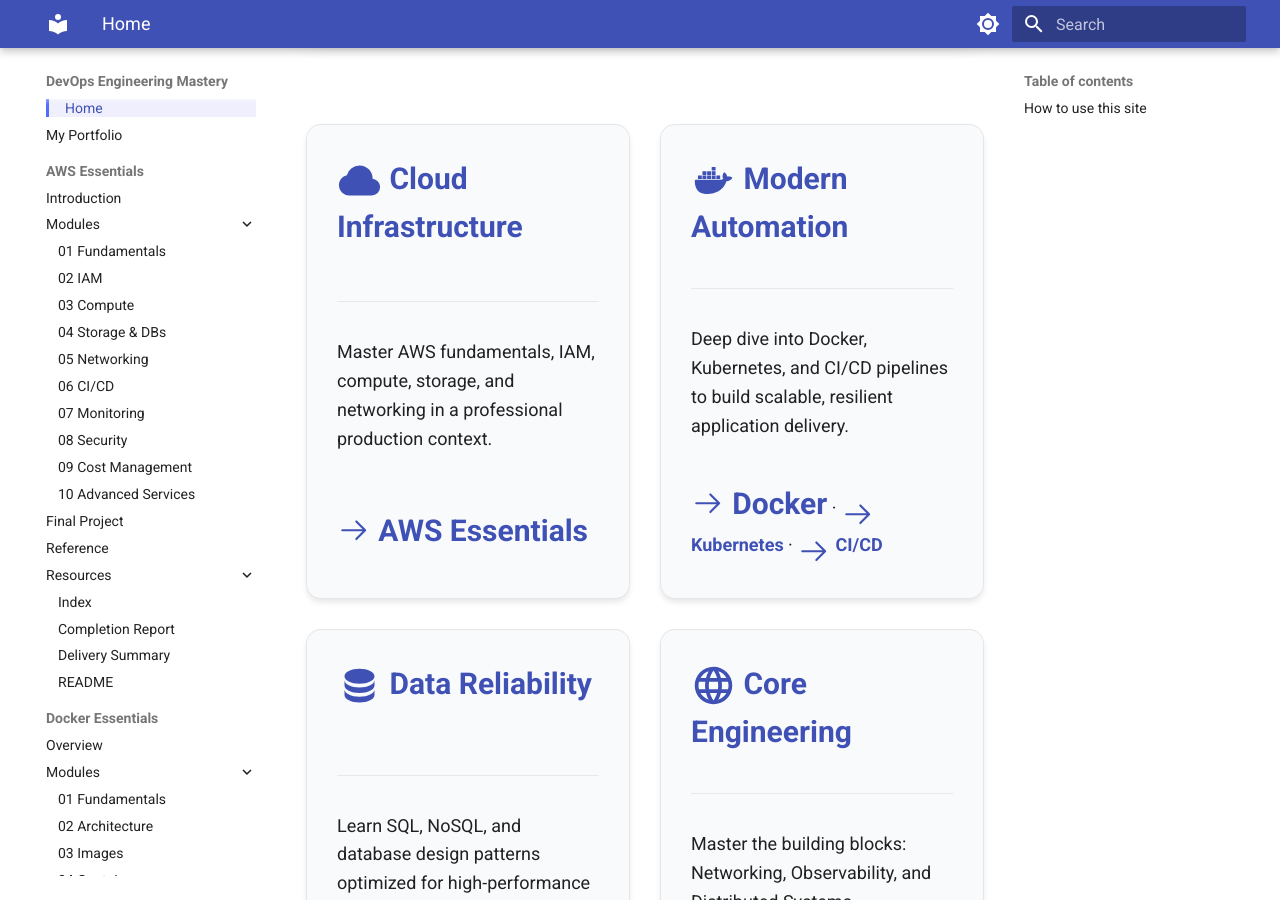
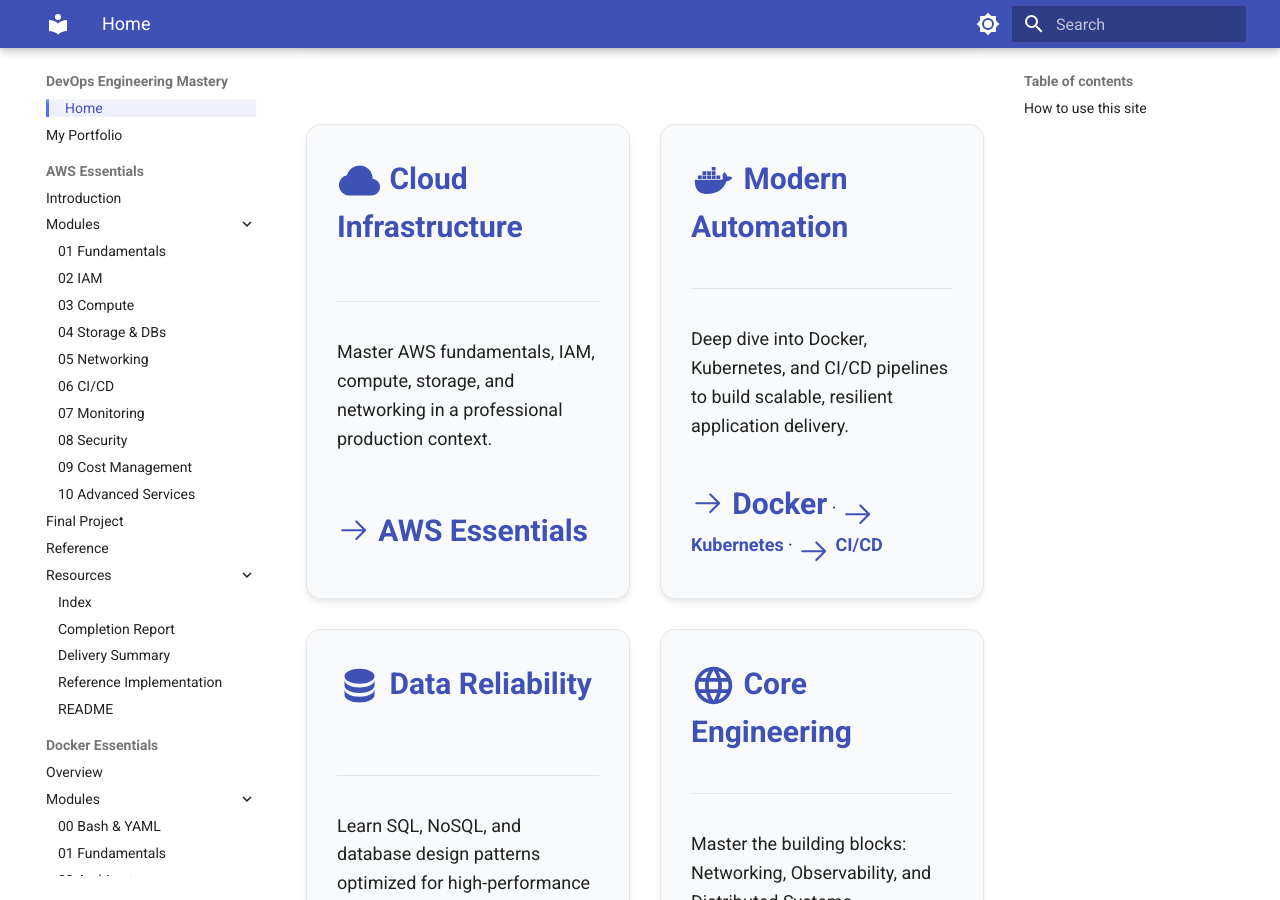
Before and after one commit to aabdelmotalib/devops-mastery, an MkDocs documentation site: the page built from docs/index.md, in a window 1280 px wide and 900 px high, scrolled down 446 px. Built offline with MkDocs 1.6.1 and Material for MkDocs 9.7.7, drawn with Linux system fonts in a browser that asks for light colours; some of the changed lines change nothing that is shown.

Commit message:
Update: Add Gateway API (Module 13) to Kubernetes tutorial navigation

```diff
--- a/mkdocs.yml
+++ b/mkdocs.yml
@@ -84,11 +84,13 @@
           - Index: aws-essentials-tutorial/INDEX.md
           - Completion Report: aws-essentials-tutorial/COMPLETION_REPORT.md
           - Delivery Summary: aws-essentials-tutorial/DELIVERY_SUMMARY.md
+          - Reference Implementation: aws-essentials-tutorial/examples/REFERENCE_IMPLEMENTATIONS.md
           - README: aws-essentials-tutorial/README.md
 
   - Docker Essentials:
       - Overview: docker-essentials-tutorial/README.md
       - Modules:
+          - 00 Bash & YAML: docker-essentials-tutorial/00-bash-and-yaml-fundamentals.md
           - 01 Fundamentals: docker-essentials-tutorial/01-container-fundamentals.md
           - 02 Architecture: docker-essentials-tutorial/02-docker-architecture.md
           - 03 Images: docker-essentials-tutorial/03-docker-images.md
@@ -119,12 +121,16 @@
           - 10 Helm: kubernetes-essentials-tutorial/docs/10-helm-package-management.md
           - 11 Advanced Ops: kubernetes-essentials-tutorial/docs/11-advanced-cluster-operations.md
           - 12 CI/CD: kubernetes-essentials-tutorial/docs/12-kubernetes-cicd-docker.md
+          - 13 Gateway API: kubernetes-essentials-tutorial/docs/13-gateway-api.md
       - Final Project: kubernetes-essentials-tutorial/FINAL_PROJECT.md
       - Reference: kubernetes-essentials-tutorial/QUICK_REFERENCE.md
+      - Gateway API Reference: kubernetes-essentials-tutorial/docs/GATEWAY_API_QUICK_REFERENCE.md
       - Resources:
           - Index: kubernetes-essentials-tutorial/INDEX.md
           - Completion Report: kubernetes-essentials-tutorial/COMPLETION_REPORT.md
           - Exam & Practice: kubernetes-essentials-tutorial/EXAM_AND_PRACTICE.md
+          - Module 13 Summary: kubernetes-essentials-tutorial/MODULE_13_UPDATE_SUMMARY.md
+          - Completion Summary: kubernetes-essentials-tutorial/COMPLETION_SUMMARY.md
           - README: kubernetes-essentials-tutorial/README.md
 
   - CI/CD Essentials:
@@ -146,6 +152,7 @@
           - Index: cicd-essentials-tutorial/INDEX.md
           - Completion Report: cicd-essentials-tutorial/COMPLETION_REPORT.md
           - Delivery Summary: cicd-essentials-tutorial/DELIVERY_SUMMARY.md
+          - Reference Implementation: cicd-essentials-tutorial/examples/REFERENCE_IMPLEMENTATIONS.md
           - README: cicd-essentials-tutorial/README.md
 
   - Database Essentials:
@@ -174,6 +181,7 @@
           - 08 SSL/TLS: networking-essentials-tutorial/docs/08-ssl-tls-certificates.md
       - Final Project: networking-essentials-tutorial/docs/09-final-project.md
       - Resources:
+          - Quick Reference: networking-essentials-tutorial/examples/QUICK_REFERENCE.md
           - README: networking-essentials-tutorial/README.md
 
   - Observability Essentials:
@@ -193,6 +201,7 @@
           - Index: observability-essentials-tutorial/INDEX.md
           - Completion Report: observability-essentials-tutorial/COMPLETION_REPORT.md
           - Delivery Summary: observability-essentials-tutorial/DELIVERY_SUMMARY.md
+          - Reference Implementation: observability-essentials-tutorial/examples/REFERENCE_IMPLEMENTATIONS.md
           - README: observability-essentials-tutorial/README.md
 
   - Distributed Systems:
@@ -218,6 +227,7 @@
   - Flask Backend:
       - Overview: flask-backend-tutorial/README.md
       - Modules:
+          - 00 Prerequisites: flask-backend-tutorial/docs/00-prerequisites-and-basics.md
           - 01 Fundamentals: flask-backend-tutorial/docs/01-flask-fundamentals.md
           - 02 Architecture: flask-backend-tutorial/docs/02-flask-architecture.md
           - 03 Routing: flask-backend-tutorial/docs/03-routing-and-views.md
@@ -266,13 +276,10 @@
 docs_dir: docs
 site_dir: site
 exclude_docs: |
-  **/backend/**
   **/migrations/**
   **/tests/**
   **/reference-configs/**
-  **/projects/**
   **/nginx*.conf
-  **/.*
   **/node_modules/**
   **/venv/**
   task.md
```
